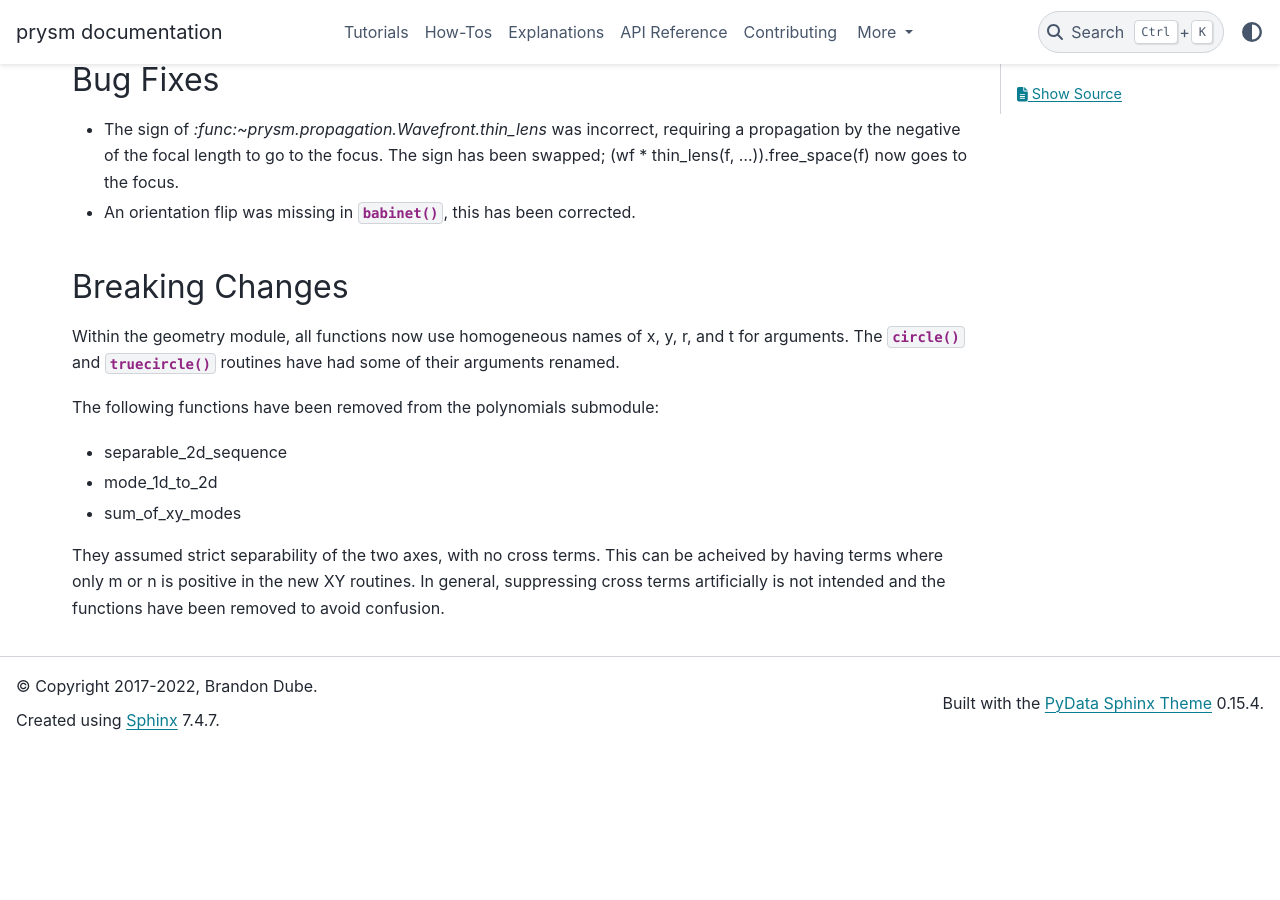
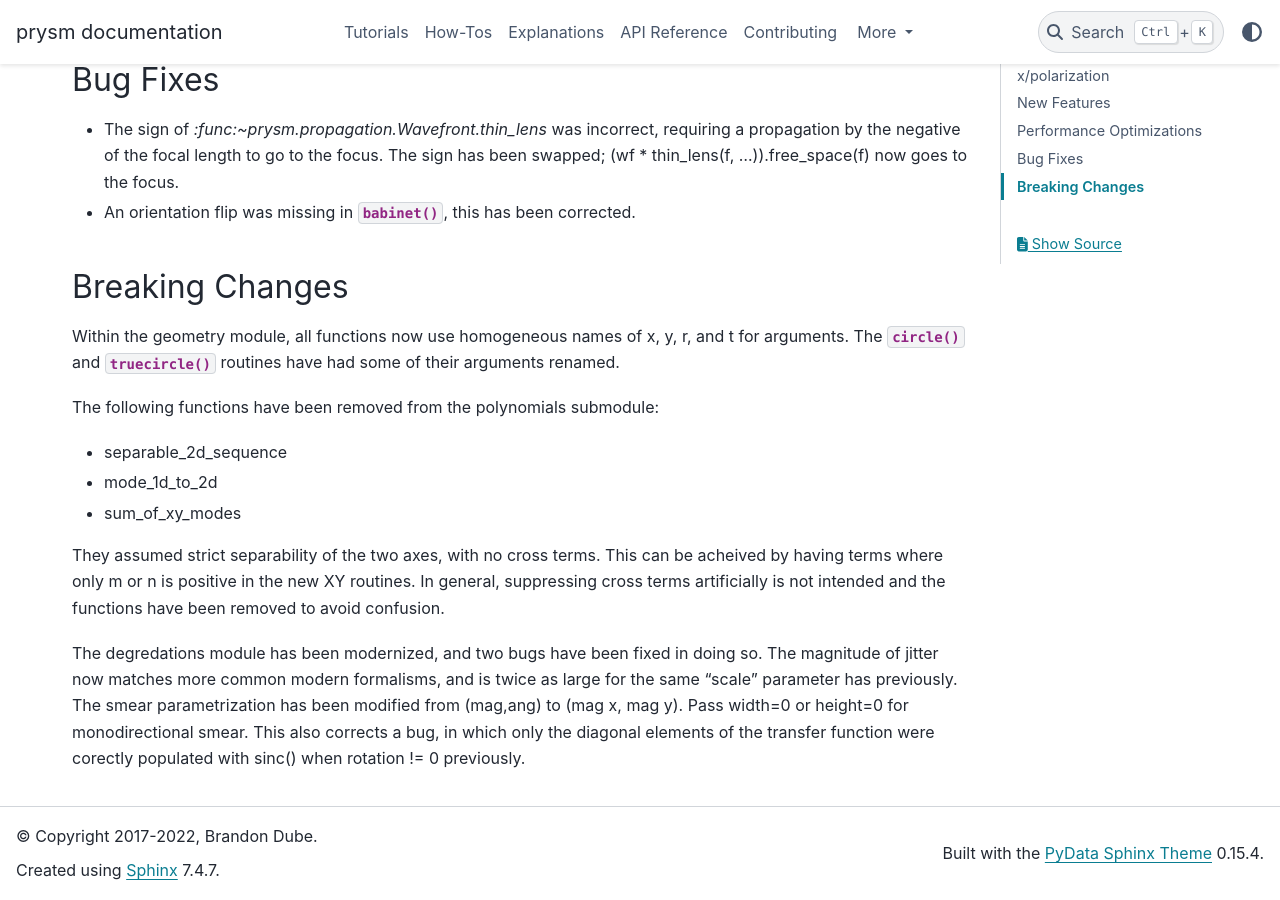
Before and after one commit to brandondube/prysm, a Sphinx documentation site: the page built from docs/source/releases/v1.0.rst, in a window 1280 px wide and 900 px high, scrolled down 2553 px. Built offline with Sphinx 7.4.7 and the PyData theme 0.15.4, drawn with Linux system fonts in a browser that asks for light colours; pages that are not in the unit, such as notebooks, are missing from menus; before the commit the page ends 3302 px from its top, so only the background shows below that.

Commit message:
degredations: modernize smear and jitter

```diff
--- a/docs/source/releases/v1.0.rst
+++ b/docs/source/releases/v1.0.rst
@@ -161,3 +161,11 @@
 be acheived by having terms where only m or n is positive in the new XY
 routines.  In general, suppressing cross terms artificially is not intended and
 the functions have been removed to avoid confusion.
+
+The degredations module has been modernized, and two bugs have been fixed in
+doing so.  The magnitude of jitter now matches more common modern formalisms,
+and is twice as large for the same "scale" parameter has previously.  The smear
+parametrization has been modified from (mag,ang) to (mag x, mag y).  Pass
+width=0 or height=0 for monodirectional smear.  This also corrects a bug, in
+which only the diagonal elements of the transfer function were corectly
+populated with sinc() when rotation != 0 previously.
```
Also changed, not shown: 1 other file.
